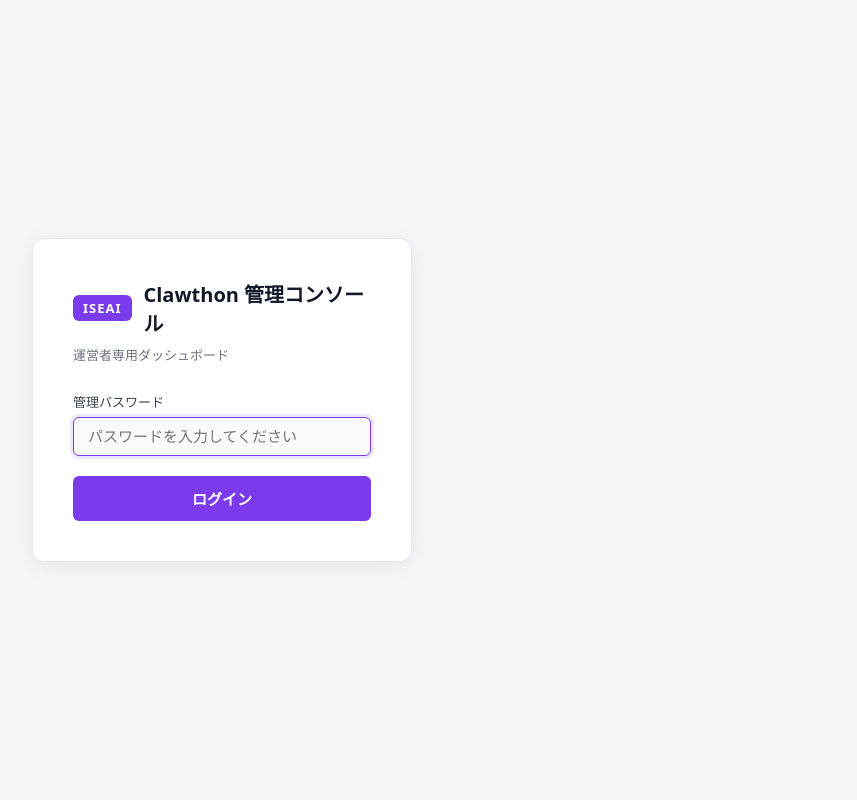
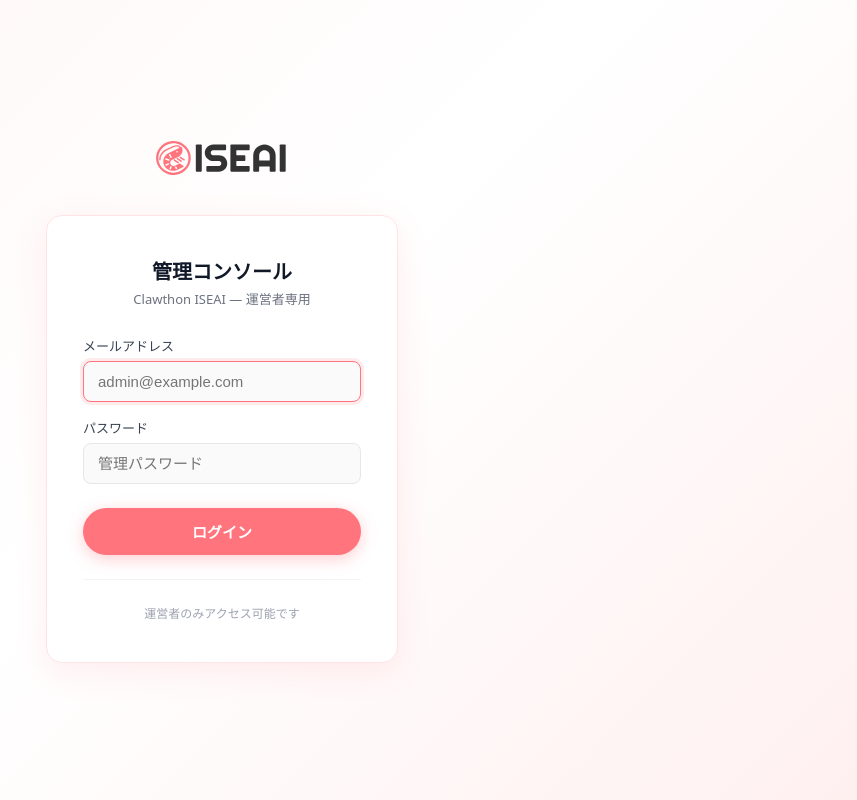
Before and after one commit to shintaku81/clawthon-iseai, a FastAPI app: page /login in a window 1280 px wide. Shown: the whole page, without its empty margins (418-1275 px from the left). Run offline with FastAPI, Linux system fonts and the light colour scheme.

Commit message:
feat: ISEAIブランド適用・メール+パスワード認証追加
- ロゴ（ISE-Ai2.svg）をヘッダーに表示
- ブランドカラーをISEAI赤(#ff747d)に統一
- ログインをメールアドレス+パスワードの2要素認証に変更
- 参加者ランディングページもISEAIブランドに更新
- StaticFiles(/static)をFastAPIに追加

Co-Authored-By: Claude Sonnet 4.6 <noreply@anthropic.com>

```diff
--- a/console/app.py
+++ b/console/app.py
@@ -5,10 +5,12 @@ from datetime import datetime
 from fastapi import FastAPI, Request, Form, Cookie, HTTPException
 from fastapi.templating import Jinja2Templates
 from fastapi.responses import HTMLResponse, RedirectResponse, JSONResponse
+from fastapi.staticfiles import StaticFiles
 import httpx
 
 app = FastAPI()
 templates = Jinja2Templates(directory="templates")
+app.mount("/static", StaticFiles(directory="static"), name="static")
 
 PROJECT = "clawthon-iseai"
 ZONE = "asia-northeast1-b"
@@ -16,6 +18,7 @@ GCLOUD = os.getenv("GCLOUD_PATH", "/usr/bin/gcloud")
 DATA_FILE = Path("/opt/clawthon/console/participants.json")
 SETTINGS_FILE = Path("/opt/clawthon/console/settings.json")
 ADMIN_PASSWORD = os.getenv("ADMIN_PASSWORD", "clawthon2026")
+ADMIN_EMAIL = os.getenv("ADMIN_EMAIL", "masahiro@takechi.jp")
 ADMIN_TOKEN = hashlib.sha256(ADMIN_PASSWORD.encode()).hexdigest()
 LITELLM_MASTER_KEY = os.getenv("LITELLM_MASTER_KEY", "clawthon-master-key")
 LITELLM_URL = os.getenv("LITELLM_URL", "http://localhost:4000")
@@ -136,11 +139,15 @@ async def login_page(request: Request, error: str = ""):
 
 
 @app.post("/login")
-async def login(password: str = Form(...)):
-    if hashlib.sha256(password.encode()).hexdigest() == ADMIN_TOKEN:
+async def login(email: str = Form(...), password: str = Form(...)):
+    email_ok = email.lower().strip() == ADMIN_EMAIL.lower()
+    pass_ok = hashlib.sha256(password.encode()).hexdigest() == ADMIN_TOKEN
+    if email_ok and pass_ok:
         resp = RedirectResponse("/", status_code=303)
         resp.set_cookie("session", ADMIN_TOKEN, httponly=True, max_age=86400*7)
         return resp
+    if not email_ok:
+        return RedirectResponse("/login?error=メールアドレスが正しくありません", status_code=303)
     return RedirectResponse("/login?error=パスワードが違います", status_code=303)
 
 
--- a/console/templates/login.html
+++ b/console/templates/login.html
@@ -3,48 +3,88 @@
 <head>
   <meta charset="UTF-8">
   <meta name="viewport" content="width=device-width, initial-scale=1">
-  <title>Clawthon ISEAI 管理コンソール</title>
+  <title>Clawthon ISEAI — 管理コンソール</title>
   <style>
     * { box-sizing: border-box; margin: 0; padding: 0; }
-    body { background: #f5f7fa; color: #1f2937; font-family: system-ui, sans-serif;
-           display: flex; align-items: center; justify-content: center; min-height: 100vh; }
-    .card { background: #ffffff; border: 1px solid #e5e7eb; border-radius: 12px;
-            padding: 40px; width: 380px; box-shadow: 0 4px 24px rgba(0,0,0,0.08); }
-    .logo-area { display: flex; align-items: center; gap: 12px; margin-bottom: 8px; }
-    .logo-badge { background: #7c3aed; color: white; font-weight: 700; font-size: 13px;
-                  padding: 4px 10px; border-radius: 6px; letter-spacing: 1px; }
-    h1 { font-size: 20px; color: #111827; font-weight: 700; }
-    .sub { color: #6b7280; font-size: 13px; margin-bottom: 28px; }
+    body {
+      background: linear-gradient(135deg, #fff5f5 0%, #ffffff 50%, #fff0f0 100%);
+      color: #1e293b;
+      font-family: system-ui, -apple-system, sans-serif;
+      display: flex;
+      align-items: center;
+      justify-content: center;
+      min-height: 100vh;
+    }
+    .wrapper { width: 100%; max-width: 400px; padding: 24px; }
+    .logo-area { text-align: center; margin-bottom: 32px; }
+    .logo-area img { height: 40px; object-fit: contain; }
+    .card {
+      background: #ffffff;
+      border: 1px solid #ffe4e6;
+      border-radius: 16px;
+      padding: 40px 36px;
+      box-shadow: 0 8px 32px rgba(255,116,125,0.12);
+    }
+    h1 { font-size: 20px; font-weight: 700; color: #111827; margin-bottom: 4px; text-align: center; }
+    .sub { color: #6b7280; font-size: 13px; margin-bottom: 28px; text-align: center; }
+    .form-group { margin-bottom: 16px; }
     label { display: block; font-size: 13px; color: #374151; font-weight: 500; margin-bottom: 6px; }
-    input[type=password] {
-      width: 100%; padding: 10px 14px; background: #f9fafb;
-      border: 1px solid #d1d5db; border-radius: 6px; color: #111827;
-      font-size: 15px; outline: none; transition: border 0.2s;
+    input[type=email], input[type=password] {
+      width: 100%; padding: 11px 14px;
+      background: #fafafa;
+      border: 1.5px solid #e5e7eb;
+      border-radius: 8px;
+      color: #111827;
+      font-size: 15px;
+      outline: none;
+      transition: border 0.2s, box-shadow 0.2s;
     }
-    input[type=password]:focus { border-color: #7c3aed; box-shadow: 0 0 0 3px #7c3aed20; }
+    input[type=email]:focus, input[type=password]:focus {
+      border-color: #ff747d;
+      box-shadow: 0 0 0 3px rgba(255,116,125,0.15);
+    }
     button {
-      width: 100%; margin-top: 20px; padding: 12px;
-      background: #7c3aed; border: none; border-radius: 6px;
-      color: white; font-size: 15px; font-weight: 600; cursor: pointer; transition: background 0.2s;
+      width: 100%; margin-top: 8px; padding: 13px;
+      background: #ff747d;
+      border: none; border-radius: 50px;
+      color: white; font-size: 15px; font-weight: 700;
+      cursor: pointer; transition: background 0.2s, transform 0.15s;
+      box-shadow: 0 4px 16px rgba(255,116,125,0.35);
     }
-    button:hover { background: #6d28d9; }
-    .error { color: #dc2626; font-size: 13px; margin-top: 12px; text-align: center;
-             background: #fef2f2; border: 1px solid #fecaca; border-radius: 6px; padding: 8px; }
+    button:hover { background: #e05a63; transform: translateY(-1px); }
+    button:active { transform: translateY(0); }
+    .error {
+      color: #dc2626; font-size: 13px; margin-top: 14px; text-align: center;
+      background: #fef2f2; border: 1px solid #fecaca;
+      border-radius: 8px; padding: 10px;
+    }
+    .divider { border: none; border-top: 1px solid #f3f4f6; margin: 24px 0; }
+    .footer-text { text-align: center; font-size: 12px; color: #9ca3af; }
   </style>
 </head>
 <body>
-  <div class="card">
+  <div class="wrapper">
     <div class="logo-area">
-      <span class="logo-badge">ISEAI</span>
-      <h1>Clawthon 管理コンソール</h1>
+      <img src="/static/iseai-logo.svg" alt="ISEAI">
     </div>
-    <p class="sub">運営者専用ダッシュボード</p>
-    <form method="post" action="/login">
-      <label>管理パスワード</label>
-      <input type="password" name="password" autofocus placeholder="パスワードを入力してください">
-      <button type="submit">ログイン</button>
-    </form>
-    {% if error %}<p class="error">{{ error }}</p>{% endif %}
+    <div class="card">
+      <h1>管理コンソール</h1>
+      <p class="sub">Clawthon ISEAI — 運営者専用</p>
+      <form method="post" action="/login">
+        <div class="form-group">
+          <label>メールアドレス</label>
+          <input type="email" name="email" autofocus placeholder="admin@example.com" required>
+        </div>
+        <div class="form-group">
+          <label>パスワード</label>
+          <input type="password" name="password" placeholder="管理パスワード" required>
+        </div>
+        <button type="submit">ログイン</button>
+      </form>
+      {% if error %}<p class="error">{{ error }}</p>{% endif %}
+      <hr class="divider">
+      <p class="footer-text">運営者のみアクセス可能です</p>
+    </div>
   </div>
 </body>
 </html>
```
Also changed, not shown: console/templates/index.html (+33 -32 lines), infra/participant-landing.html (+9 -16 lines), console/static/iseai-logo.svg (added).
